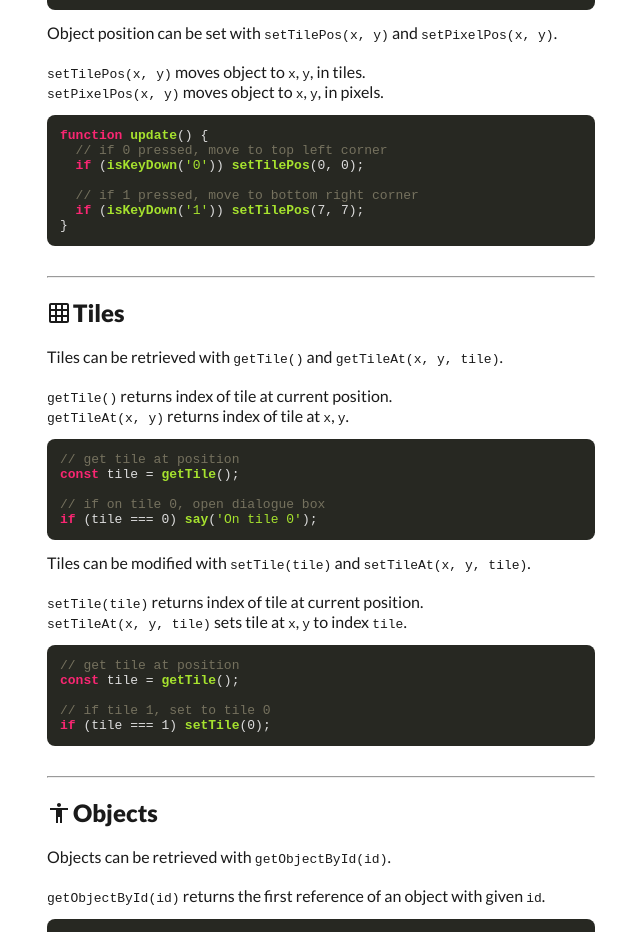
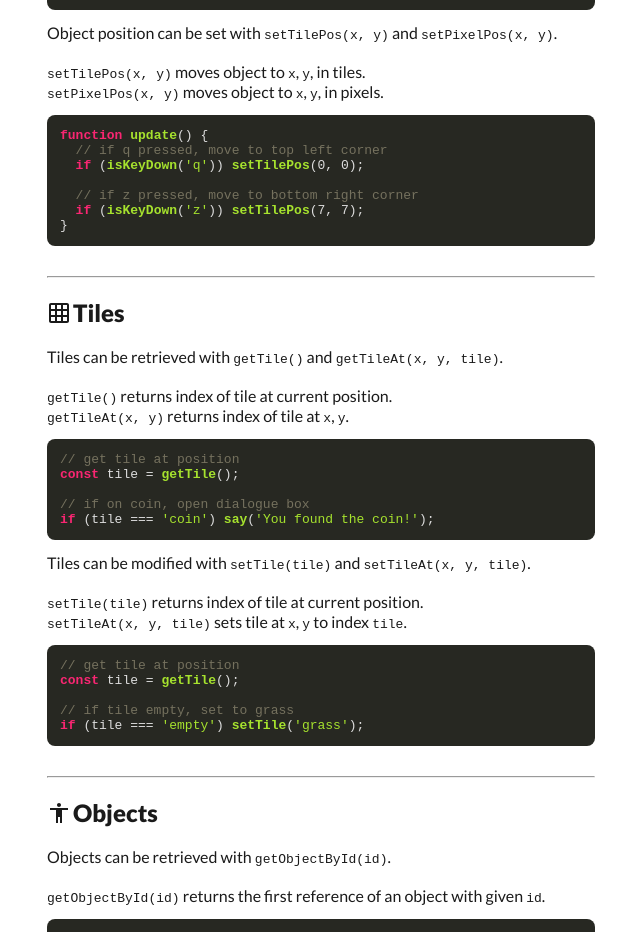
Before and after one commit to LearnCodeOrg/codetrain, a Next.js app: page /docs in a window 1280 px wide. Shown: the part 1754-2686 px from the top of the page, without its empty margins (269-909 px from the left). Built offline with nearby package versions, Linux system fonts and the light colour scheme; no server answers; the database is empty.

Commit message:
Update docs with tile changes.

```diff
--- a/pages/docs.js
+++ b/pages/docs.js
@@ -226,11 +226,11 @@ if (pos.x === 0 && pos.y === 0) say('At 0, 0');`}
           <code>y</code>, in pixels.
           <Code>
 {`function update() {
-  // if 0 pressed, move to top left corner
-  if (isKeyDown('0')) setTilePos(0, 0);
+  // if q pressed, move to top left corner
+  if (isKeyDown('q')) setTilePos(0, 0);
 
-  // if 1 pressed, move to bottom right corner
-  if (isKeyDown('1')) setTilePos(7, 7);
+  // if z pressed, move to bottom right corner
+  if (isKeyDown('z')) setTilePos(7, 7);
 }`}
           </Code>
           <hr />
@@ -251,8 +251,8 @@ if (pos.x === 0 && pos.y === 0) say('At 0, 0');`}
 {`// get tile at position
 const tile = getTile();
 
-// if on tile 0, open dialogue box
-if (tile === 0) say('On tile 0');`}
+// if on coin, open dialogue box
+if (tile === 'coin') say('You found the coin!');`}
           </Code>
           Tiles can be modified with <code>setTile(tile)</code> and
           {' '}<code>setTileAt(x, y, tile)</code>.<br /><br />
@@ -263,8 +263,8 @@ if (tile === 0) say('On tile 0');`}
 {`// get tile at position
 const tile = getTile();
 
-// if tile 1, set to tile 0
-if (tile === 1) setTile(0);`}
+// if tile empty, set to grass
+if (tile === 'empty') setTile('grass');`}
           </Code>
           <hr />
           <div id="objects" className={styles.bookmark} />
```
